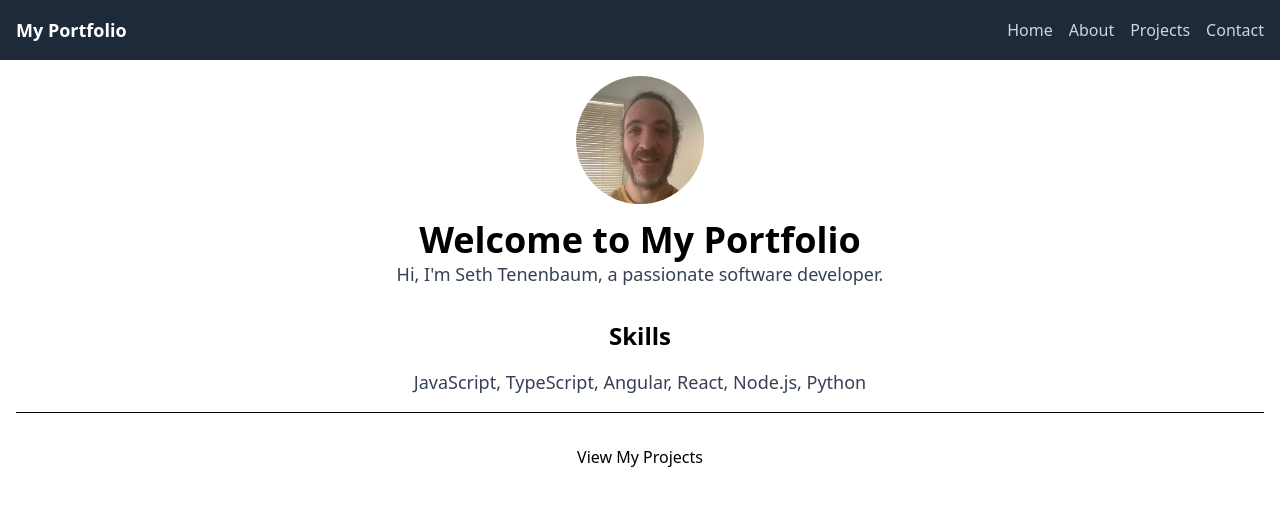
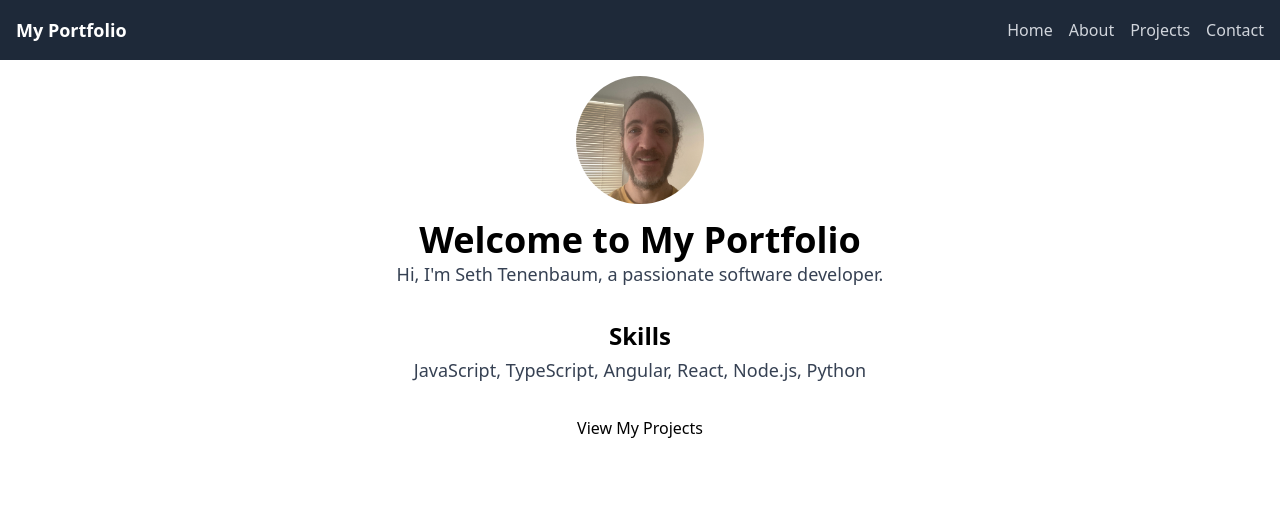
Before and after one commit to SethTenenbaum/portfolio-website, an Angular app: page / in a window 1280 px wide. Shown: the top 506 px of the page. Built offline with nearby package versions, Linux system fonts and the light colour scheme.

Commit message:
slight change to spacing

```diff
--- a/src/app/home/home.component.html
+++ b/src/app/home/home.component.html
@@ -7,9 +7,8 @@
     </section>
         <!-- Skills Section -->
     <section class="mb-8">
-        <h2 class="text-2xl font-bold mb-4 text-center">Skills</h2>
-        <p class="text-lg text-gray-700 text-center"> JavaScript, TypeScript, Angular, React, Node.js, Python</p>
-        <div class="glowing-line"></div>
+        <h2 class="text-2xl font-bold mb-1 text-center">Skills</h2>
+        <p class="text-lg text-gray-700 text-center mb-2"> JavaScript, TypeScript, Angular, React, Node.js, Python</p>
 
     </section>
 <!--
```
Also changed, not shown: 6 other files (tests, documents, lock files or other folders).
